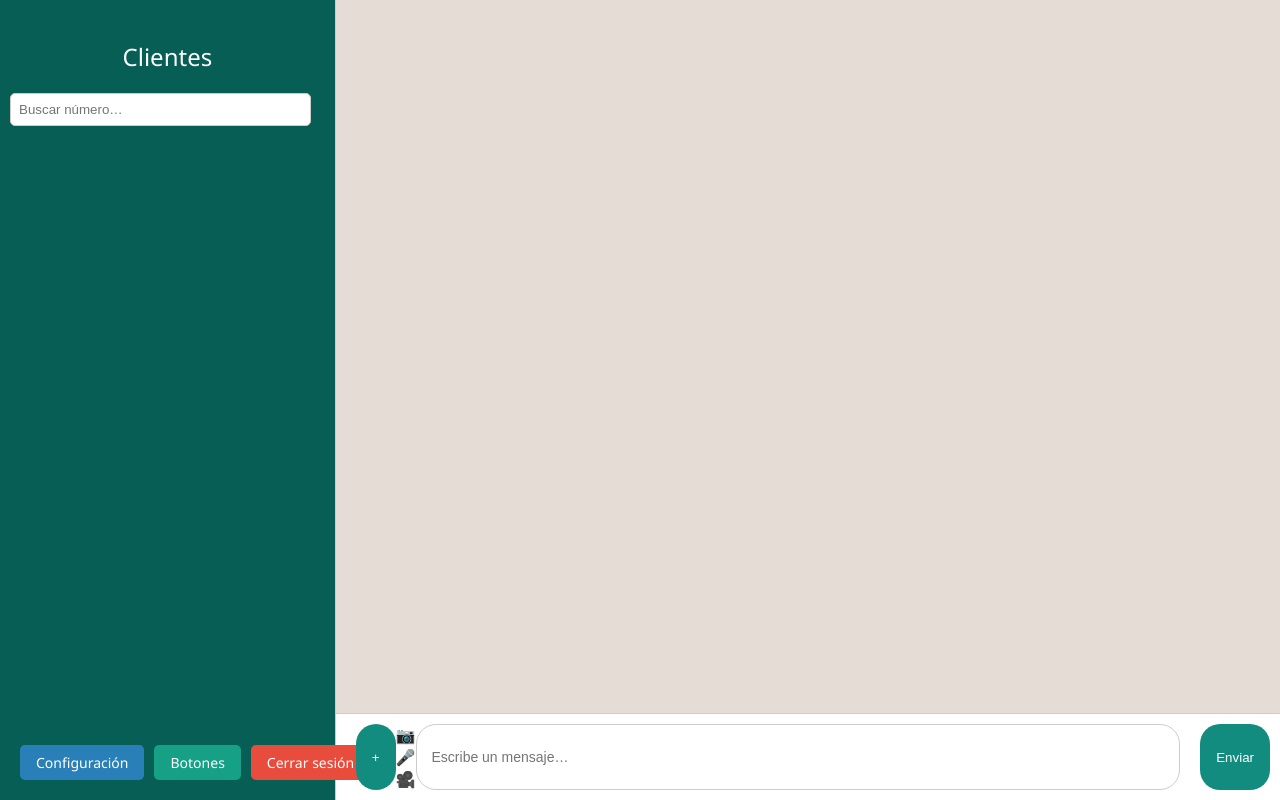
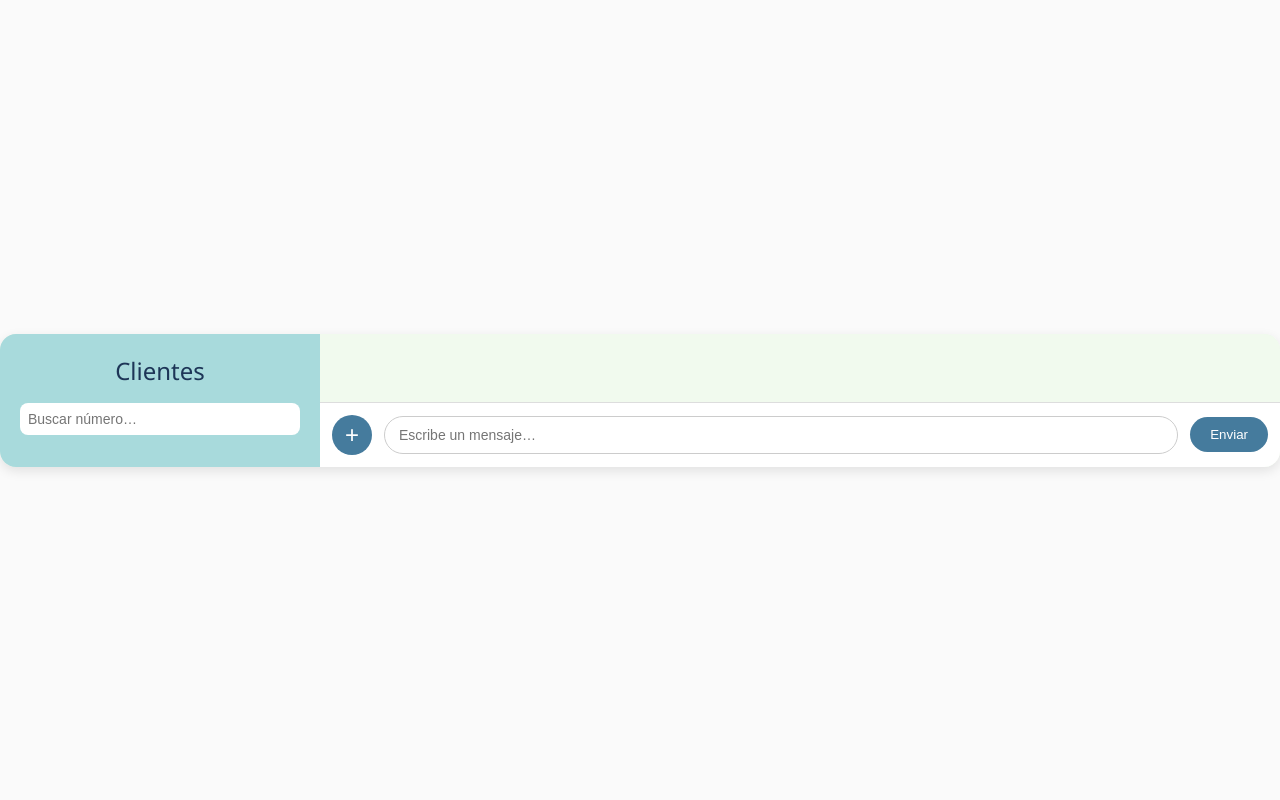
Before and after one commit to SantiagoCTB/whatsapp_api, a Flask app: template templates/index.html in a window 1280 px wide. Run offline with Flask 3, Linux system fonts and the light colour scheme; the template is opened without the code that fills it, so the values that code supplies are empty; parts of the project's set-up code (start-up, migrations or seed data) failed here and were passed over.

Commit message:
Intentando ponerlo bonito

```diff
--- a/templates/index.html
+++ b/templates/index.html
@@ -3,34 +3,274 @@
 <head>
   <meta charset="UTF-8">
   <title>Chat Tecnimedellín</title>
-  <link rel="stylesheet" href="/static/style.css">
+  <style>
+    :root {
+      --bg-page:       #fafafa;
+      --bg-sidebar:    #a8dadc;
+      --bg-chat:       #f1faee;
+      --accent:        #457b9d;
+      --accent-hover:  #1d3557;
+      --bubble-user:   #e9c46a;
+      --bubble-bot:    #81b29a;
+      --bubble-asesor: #f4a261;
+      --text-main:     #1d3557;
+      --text-light:    #ffffff;
+      --font-base:     'Segoe UI', Tahoma, Geneva, Verdana, sans-serif;
+    }
+
+    * { box-sizing: border-box; margin: 0; padding: 0; }
+
+    body {
+      display: flex;
+      height: 100vh;
+      font-family: var(--font-base);
+      background: var(--bg-page);
+    }
+
+    .container {
+      display: flex;
+      width: 100%;
+      margin: auto;
+      border-radius: 16px;
+      overflow: hidden;
+      box-shadow: 0 4px 12px rgba(0,0,0,0.1);
+      background: var(--bg-chat);
+    }
+
+    /* Sidebar */
+    .sidebar {
+      width: 25%;
+      background: var(--bg-sidebar);
+      padding: 20px;
+      display: flex;
+      flex-direction: column;
+    }
+    .sidebar h2 {
+      text-align: center;
+      margin-bottom: 16px;
+      color: var(--text-main);
+      font-weight: normal;
+    }
+    #buscador {
+      padding: 8px;
+      border-radius: 8px;
+      border: none;
+      margin-bottom: 12px;
+      font-size: 14px;
+    }
+    #chatList {
+      list-style: none;
+      overflow-y: auto;
+      flex: 1;
+    }
+    #chatList li {
+      padding: 12px;
+      margin-bottom: 6px;
+      border-radius: 8px;
+      cursor: pointer;
+      transition: background 0.3s, transform 0.2s;
+      color: var(--text-main);
+    }
+    #chatList li:hover {
+      background: var(--accent-hover);
+      color: var(--text-light);
+      transform: translateX(4px);
+    }
+    #chatList li.active {
+      background: var(--accent);
+      color: var(--text-light);
+    }
+
+    /* Chat Window */
+    .chatWindow {
+      flex: 1;
+      display: flex;
+      flex-direction: column;
+      position: relative;
+      background: var(--bg-chat);
+    }
+    #botonera {
+      display: flex;
+      gap: 8px;
+      padding: 12px;
+      overflow-x: auto;
+      background: var(--bg-chat);
+    }
+    #botonera button {
+      width: 36px; height: 36px;
+      border: none; border-radius: 50%;
+      background: var(--accent);
+      color: var(--text-light);
+      font-weight: bold;
+      cursor: pointer;
+      transition: transform 0.2s, background 0.3s;
+      position: relative;
+      overflow: hidden;
+    }
+    #botonera button:hover {
+      transform: scale(1.1);
+      background: var(--accent-hover);
+    }
+
+    #chatBox {
+      flex: 1;
+      padding: 20px;
+      overflow-y: auto;
+      display: flex;
+      flex-direction: column;
+      gap: 10px;
+    }
+    .message {
+      animation: fadeIn 0.3s ease-out;
+    }
+    @keyframes fadeIn {
+      from { opacity: 0; transform: translateY(8px); }
+      to { opacity: 1; transform: translateY(0); }
+    }
+
+    /* Bubbles */
+    .cliente {
+      align-self: flex-start;
+      background: var(--bubble-user);
+      color: var(--text-main);
+    }
+    .bot {
+      align-self: flex-start;
+      background: var(--bubble-bot);
+      color: var(--text-light);
+    }
+    .asesor {
+      align-self: flex-end;
+      background: var(--bubble-asesor);
+      color: var(--text-main);
+      font-weight: bold;
+    }
+    .cliente, .bot, .asesor {
+      max-width: 70%;
+      padding: 10px 14px;
+      border-radius: 16px;
+      word-wrap: break-word;
+      box-shadow: 0 2px 4px rgba(0,0,0,0.1);
+    }
+
+    /* Input area */
+    .inputArea {
+      display: flex;
+      align-items: center;
+      padding: 12px;
+      background: var(--text-light);
+      border-top: 1px solid #ddd;
+    }
+    #attachBtn {
+      width: 40px; height: 40px;
+      border: none; border-radius: 50%;
+      background: var(--accent);
+      color: var(--text-light);
+      font-size: 24px;
+      cursor: pointer;
+      transition: transform 0.2s, background 0.3s;
+      margin-right: 12px;
+      position: relative;
+      overflow: hidden;
+    }
+    #attachBtn:hover {
+      transform: rotate(90deg);
+      background: var(--accent-hover);
+    }
+    .attach-menu {
+      position: absolute;
+      bottom: 60px;
+      left: 20px;
+      background: var(--text-light);
+      border: 1px solid #ccc;
+      border-radius: 8px;
+      box-shadow: 0 2px 6px rgba(0,0,0,0.1);
+      display: flex;
+      flex-direction: column;
+      opacity: 0;
+      transform: scale(0.8);
+      transform-origin: bottom left;
+      transition: opacity 0.2s, transform 0.2s;
+      pointer-events: none;
+      z-index: 10;
+    }
+    .attach-menu.show {
+      opacity: 1;
+      transform: scale(1);
+      pointer-events: auto;
+    }
+    .attach-item {
+      width: 36px; height: 36px;
+      margin: 8px;
+      border-radius: 50%;
+      background: var(--accent);
+      color: var(--text-light);
+      display: flex;
+      align-items: center;
+      justify-content: center;
+      font-size: 20px;
+      cursor: pointer;
+      transition: transform 0.2s, background 0.3s;
+    }
+    .attach-item:hover {
+      transform: scale(1.2);
+      background: var(--accent-hover);
+    }
+
+    #messageInput {
+      flex: 1;
+      padding: 10px 14px;
+      border: 1px solid #ccc;
+      border-radius: 20px;
+      font-size: 14px;
+      outline: none;
+      margin-right: 12px;
+    }
+    #sendBtn {
+      padding: 10px 20px;
+      border: none; border-radius: 20px;
+      background: var(--accent);
+      color: var(--text-light);
+      cursor: pointer;
+      transition: transform 0.2s, background 0.3s;
+      position: relative;
+      overflow: hidden;
+    }
+    #sendBtn:hover {
+      transform: scale(1.05);
+      background: var(--accent-hover);
+    }
+    /* ripple effect */
+    button:after {
+      content: '';
+      position: absolute;
+      width: 100px; height: 100px;
+      background: rgba(255,255,255,0.3);
+      border-radius: 50%;
+      transform: scale(0);
+      opacity: 0;
+      transition: transform 0.5s, opacity 0.8s;
+    }
+    button:active:after {
+      transform: scale(1);
+      opacity: 1;
+      transition: 0s;
+    }
+  </style>
 </head>
 <body>
 
-  <!-- Navegación -->
-  <div style="position: absolute; bottom: 20px; left: 20px; display: flex; gap: 10px;">
-    <a href="{{ url_for('configuracion.configuracion') }}" style="background-color:#2980b9;color:white;padding:8px 16px;text-decoration:none;border-radius:5px;font-size:14px;">Configuración</a>
-    <a href="{{ url_for('configuracion.botones') }}"      style="background-color:#16a085;color:white;padding:8px 16px;text-decoration:none;border-radius:5px;font-size:14px;">Botones</a>
-    <a href="{{ url_for('auth.logout') }}"               style="background-color:#e74c3c;color:white;padding:8px 16px;text-decoration:none;border-radius:5px;font-size:14px;">Cerrar sesión</a>
-  </div>
-
-  <!-- Menú contextual -->
-  <ul id="contextMenu" style="position:absolute;display:none;list-style:none;padding:8px;margin:0;background:#fff;border:1px solid #ccc;box-shadow:0 2px 5px rgba(0,0,0,0.2);border-radius:5px;z-index:1000;">
-    <li id="menu_alias" style="padding:6px 12px;cursor:pointer;">Añadir contacto</li>
-  </ul>
-
+  <!-- Sidebar & Chat -->
   <div class="container">
     <div class="sidebar">
       <h2>Clientes</h2>
-      <input type="text" id="buscador" placeholder="Buscar número…" style="width:90%;padding:8px;margin-bottom:10px;border-radius:5px;border:1px solid #ccc;">
+      <input id="buscador" type="text" placeholder="Buscar número…">
       <ul id="chatList"></ul>
     </div>
 
     <div class="chatWindow">
-      <div id="botonera" style="display:flex;gap:10px;padding:10px;overflow-x:auto;"></div>
-      <div id="chatBox" style="padding:20px;height:60vh;overflow-y:auto;display:flex;flex-direction:column;gap:10px;"></div>
-
-      <!-- Área de input con Attach -->
+      <div id="botonera"></div>
+      <div id="chatBox"></div>
       <div class="inputArea">
         <button id="attachBtn">+</button>
         <div id="attachMenu" class="attach-menu">
@@ -38,172 +278,180 @@
           <div id="attachAudio" class="attach-item" title="Enviar audio">🎤</div>
           <div id="attachVideo" class="attach-item" title="Enviar video">🎥</div>
         </div>
-
-        <input type="text" id="messageInput" placeholder="Escribe un mensaje…" style="flex:1;padding:10px 15px;border:1px solid #ccc;border-radius:20px;font-size:14px;outline:none;margin-right:10px;">
+        <input id="messageInput" type="text" placeholder="Escribe un mensaje…">
         <button id="sendBtn">Enviar</button>
-
-        <!-- Hidden file inputs -->
-        <input type="file" id="imageInput" accept="image/*" style="display:none;">
-        <input type="file" id="audioInput" accept="audio/*" style="display:none;">
-        <input type="file" id="videoInput" accept="video/*" style="display:none;">
+        <input id="imageInput" type="file" accept="image/*" style="display:none;">
+        <input id="audioInput" type="file" accept="audio/*" style="display:none;">
+        <input id="videoInput" type="file" accept="video/*" style="display:none;">
       </div>
     </div>
   </div>
 
-  <!-- Script inline para asegurar que todo funcione sin archivo externo -->
   <script>
   document.addEventListener('DOMContentLoaded', () => {
     let currentChat = null;
-    let autoRefreshInterval = null;
-    let todosLosChats = [];
-    let lastMsgCount = 0;
+    let autoRefresh = null;
+    let todosChats = [];
+    let lastCount = 0;
 
-    function fetchChat() {
-      if (!currentChat) return;
-      // Si hay audio o video reproduciéndose, no recargamos
-      const medias = document.querySelectorAll('#chatBox audio, #chatBox video');
-      for (const m of medias) {
-        if (!m.paused) return;
-      }
-
-      fetch(`/get_chat/${currentChat}`)
-        .then(res => res.json())
-        .then(data => {
-          const chatBox = document.getElementById('chatBox');
-          const msgs    = data.mensajes;
-          const total   = msgs.length;
-          const atBottom = chatBox.scrollHeight - chatBox.scrollTop <= chatBox.clientHeight + 5;
-
-          if (lastMsgCount === 0 || total < lastMsgCount) {
-            chatBox.innerHTML = '';
-            lastMsgCount = 0;
-          }
-
-          for (let i = lastMsgCount; i < total; i++) {
-            const [texto, tipo, media_url, ts] = msgs[i];
-            const cont = document.createElement('div');
-            cont.className = tipo + ' message';
-
-            if (tipo.endsWith('_image') && media_url) {
-              const img = document.createElement('img');
-              img.src = media_url; img.style.maxWidth = '200px';
-              cont.appendChild(img);
-            } else if (tipo.includes('audio') && media_url) {
-              const audio = document.createElement('audio');
-              audio.controls = true; audio.src = media_url;
-              cont.appendChild(audio);
-            } else if (tipo.includes('video') && media_url) {
-              const vid = document.createElement('video');
-              vid.controls = true; vid.src = media_url; vid.style.maxWidth = '200px';
-              cont.appendChild(vid);
-            } else {
-              cont.textContent = `[${ts}] ${tipo}: ${texto}`;
-            }
-
-            if (texto && !tipo.endsWith('_image')) {
-              const p = document.createElement('p');
-              p.textContent = texto;
-              cont.appendChild(p);
-            }
-
-            chatBox.appendChild(cont);
-          }
-
-          lastMsgCount = total;
-          if (atBottom) chatBox.scrollTop = chatBox.scrollHeight;
-        })
-        .catch(console.error);
-    }
+    const chatListEl = document.getElementById('chatList');
+    const chatBoxEl  = document.getElementById('chatBox');
+    const botoneraEl = document.getElementById('botonera');
 
     function fetchChatList() {
       fetch('/get_chat_list')
-        .then(res => res.json())
-        .then(data => {
-          todosLosChats = data;
-          renderChatList(data);
-        })
-        .catch(console.error);
+        .then(r=>r.json())
+        .then(data=>{
+          todosChats = data;
+          chatListEl.innerHTML = '';
+          data.forEach(c=>{
+            const li = document.createElement('li');
+            li.textContent = c.alias? `${c.alias} (${c.numero})` : c.numero;
+            li.onclick = ()=>selectChat(c.numero, li);
+            chatListEl.appendChild(li);
+          });
+        });
     }
 
-    function renderChatList(lista) {
-      const chatList = document.getElementById('chatList');
-      chatList.innerHTML = '';
-      lista.forEach(chat => {
-        const li = document.createElement('li');
-        li.textContent = chat.alias
-          ? `${chat.alias} (${chat.numero})`
-          : chat.numero;
-        li.className = chat.asesor ? 'asesor-activo' : '';
-        li.onclick = () => loadChat(chat.numero);
-        chatList.appendChild(li);
-      });
+    function selectChat(numero, liEl) {
+      currentChat = numero;
+      lastCount = 0;
+      // active styling
+      document.querySelectorAll('#chatList li').forEach(li=>li.classList.remove('active'));
+      liEl.classList.add('active');
+      if (autoRefresh) clearInterval(autoRefresh);
+      autoRefresh = setInterval(loadMessages, 3000);
+      loadMessages();
+      loadBotonera();
     }
 
-    function loadChat(numero) {
-      currentChat = numero;
-      lastMsgCount = 0;
-      fetchChat();
-      if (autoRefreshInterval) clearInterval(autoRefreshInterval);
-      autoRefreshInterval = setInterval(() => {
-        fetchChatList();
-        fetchChat();
-      }, 3000);
+    function loadMessages() {
+      if (!currentChat) return;
+      // don't interrupt media
+      const mediaEls = chatBoxEl.querySelectorAll('audio, video');
+      for (let m of mediaEls) {
+        if (!m.paused) return;
+      }
+      fetch(`/get_chat/${currentChat}`)
+        .then(r=>r.json())
+        .then(data=>{
+          const msgs = data.mensajes;
+          const total = msgs.length;
+          const atBottom = chatBoxEl.scrollTop + chatBoxEl.clientHeight >= chatBoxEl.scrollHeight - 5;
+          if (lastCount===0 || total<lastCount) {
+            chatBoxEl.innerHTML='';
+            lastCount=0;
+          }
+          for (let i=lastCount;i<total;i++){
+            const [txt, tipo, url, ts] = msgs[i];
+            const div = document.createElement('div');
+            div.className = tipo+' message';
+            if (tipo.endsWith('_image') && url) {
+              const img = document.createElement('img');
+              img.src=url; img.style.maxWidth='200px'; div.appendChild(img);
+            } else if (tipo.includes('audio') && url) {
+              const a = document.createElement('audio');
+              a.controls=true; a.src=url; div.appendChild(a);
+            } else if (tipo.includes('video') && url) {
+              const v = document.createElement('video');
+              v.controls=true; v.src=url; v.style.maxWidth='200px'; div.appendChild(v);
+            } else {
+              div.textContent=`[${ts}] ${tipo}: ${txt}`;
+            }
+            if (txt && !tipo.endsWith('_image')) {
+              const p = document.createElement('p');
+              p.textContent = txt;
+              div.appendChild(p);
+            }
+            chatBoxEl.appendChild(div);
+          }
+          lastCount = total;
+          if (atBottom) chatBoxEl.scrollTop = chatBoxEl.scrollHeight;
+        });
     }
 
-    document.getElementById('sendBtn').addEventListener('click', () => {
-      const input = document.getElementById('messageInput');
-      const mensaje = input.value.trim();
-      if (!mensaje || !currentChat) return alert("Selecciona un chat");
-      fetch('/send_message', {
+    // Botonera rápida
+    function loadBotonera() {
+      fetch('/get_botones')
+        .then(r=>r.json())
+        .then(btns=>{
+          botoneraEl.innerHTML='';
+          btns.forEach((b,i)=>{
+            const btn = document.createElement('button');
+            btn.textContent = i+1;
+            btn.onclick = ()=> {
+              fetch('/send_message',{
+                method:'POST',
+                headers:{'Content-Type':'application/json'},
+                body:JSON.stringify({numero:currentChat,mensaje:b.mensaje})
+              }).then(()=>{
+                loadMessages();
+                fetchChatList();
+              });
+            };
+            botoneraEl.appendChild(btn);
+          });
+        });
+    }
+
+    // Send text
+    document.getElementById('sendBtn').addEventListener('click', ()=>{
+      const inp = document.getElementById('messageInput');
+      const txt = inp.value.trim();
+      if (!txt||!currentChat) return;
+      fetch('/send_message',{
         method:'POST',
         headers:{'Content-Type':'application/json'},
-        body:JSON.stringify({numero:currentChat,mensaje})
-      })
-      .then(() => { input.value=''; fetchChat(); fetchChatList(); })
-      .catch(console.error);
+        body:JSON.stringify({numero:currentChat,mensaje:txt})
+      }).then(()=>{
+        inp.value=''; loadMessages(); fetchChatList();
+      });
     });
 
     // Attach menu
-    const attachBtn  = document.getElementById('attachBtn');
+    const attachBtn = document.getElementById('attachBtn');
     const attachMenu = document.getElementById('attachMenu');
-    attachBtn.addEventListener('click', e => {
+    attachBtn.onclick = e=> {
       e.stopPropagation();
       attachMenu.classList.toggle('show');
-    });
-    document.addEventListener('click', () => {
-      attachMenu.classList.remove('show');
+    };
+    document.addEventListener('click', ()=>attachMenu.classList.remove('show'));
+
+    // File inputs
+    const imgIn = document.getElementById('imageInput');
+    const audIn = document.getElementById('audioInput');
+    const vidIn = document.getElementById('videoInput');
+    document.getElementById('attachImage').onclick = ()=>imgIn.click();
+    document.getElementById('attachAudio').onclick = ()=>audIn.click();
+    document.getElementById('attachVideo').onclick = ()=>vidIn.click();
+
+    async function sendFile(inputEl, path) {
+      if (!currentChat) return;
+      const file = inputEl.files[0];
+      if (!file) return;
+      const form = new FormData();
+      form.append(path.split('_')[1], file);
+      form.append('caption','');
+      form.append('numero', currentChat);
+      const res = await fetch(`/${path}`, {method:'POST',body:form});
+      if (!res.ok) return;
+      inputEl.value=''; attachMenu.classList.remove('show');
+      loadMessages(); fetchChatList();
+    }
+    imgIn.onchange = ()=>sendFile(imgIn,'send_image');
+    audIn.onchange = ()=>sendFile(audIn,'send_audio');
+    vidIn.onchange = ()=>sendFile(vidIn,'send_video');
+
+    // Search filter
+    document.getElementById('buscador').addEventListener('input', function(){
+      const v = this.value.toLowerCase();
+      document.querySelectorAll('#chatList li').forEach(li=>{
+        li.style.display = li.textContent.toLowerCase().includes(v)? '' : 'none';
+      });
     });
 
-    const imageInput = document.getElementById('imageInput');
-    const audioInput = document.getElementById('audioInput');
-    const videoInput = document.getElementById('videoInput');
-
-    document.getElementById('attachImage').addEventListener('click', () => imageInput.click());
-    document.getElementById('attachAudio').addEventListener('click', () => audioInput.click());
-    document.getElementById('attachVideo').addEventListener('click', () => videoInput.click());
-
-    async function sendFile(inputElem, urlPath) {
-      if (!currentChat) return alert("Selecciona un chat");
-      const file = inputElem.files[0];
-      if (!file) return;
-      const form = new FormData();
-      form.append(inputElem.id.replace('Input','').toLowerCase(), file);
-      form.append('caption','');
-      form.append('numero', currentChat);
-      const resp = await fetch(urlPath, {method:'POST',body:form});
-      if (!resp.ok) return alert('Error enviando archivo');
-      inputElem.value = '';
-      attachMenu.classList.remove('show');
-      fetchChat(); fetchChatList();
-    }
-
-    imageInput.addEventListener('change', () => sendFile(imageInput, '/send_image'));
-    audioInput.addEventListener('change', () => sendFile(audioInput, '/send_audio'));
-    videoInput.addEventListener('change', () => sendFile(videoInput, '/send_video'));
-
-    document.addEventListener('DOMContentLoaded', () => {
-      fetchChatList();
-    });
+    // Init
+    fetchChatList();
   });
   </script>
 </body>
```
